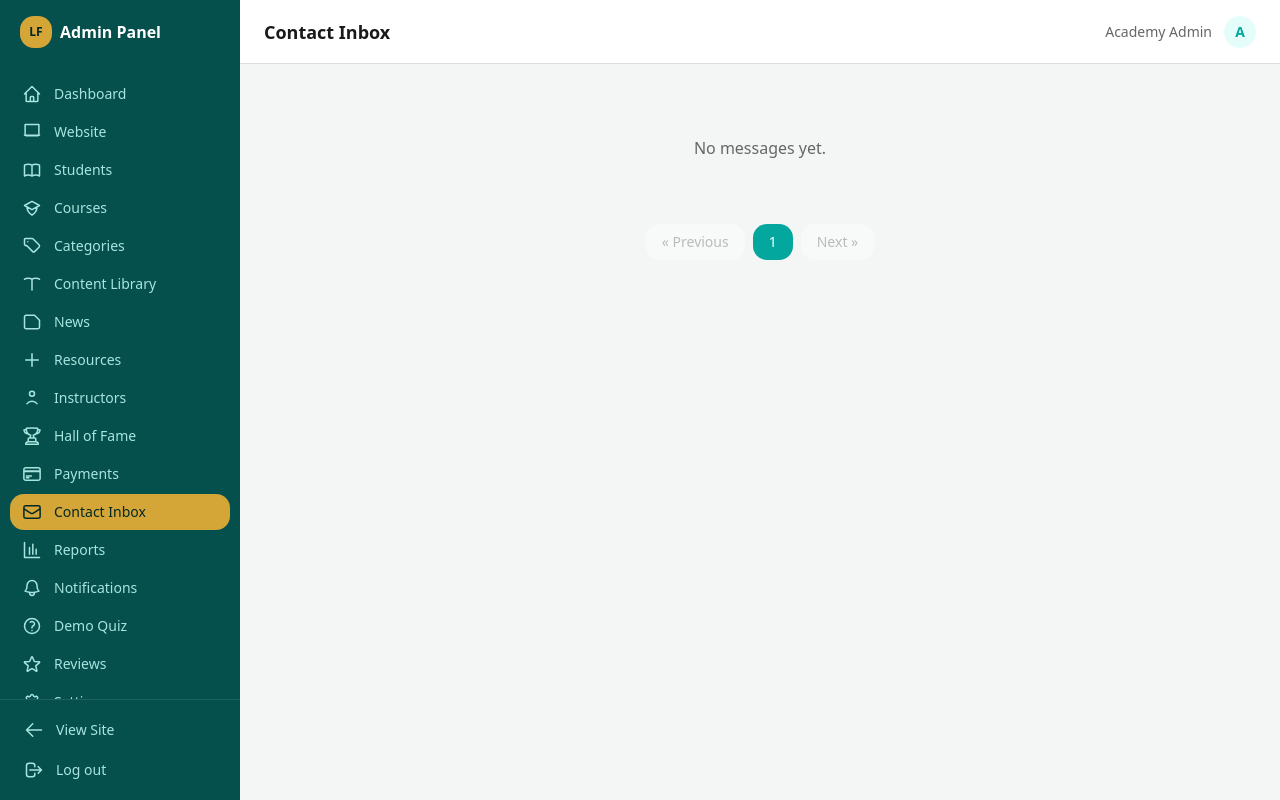
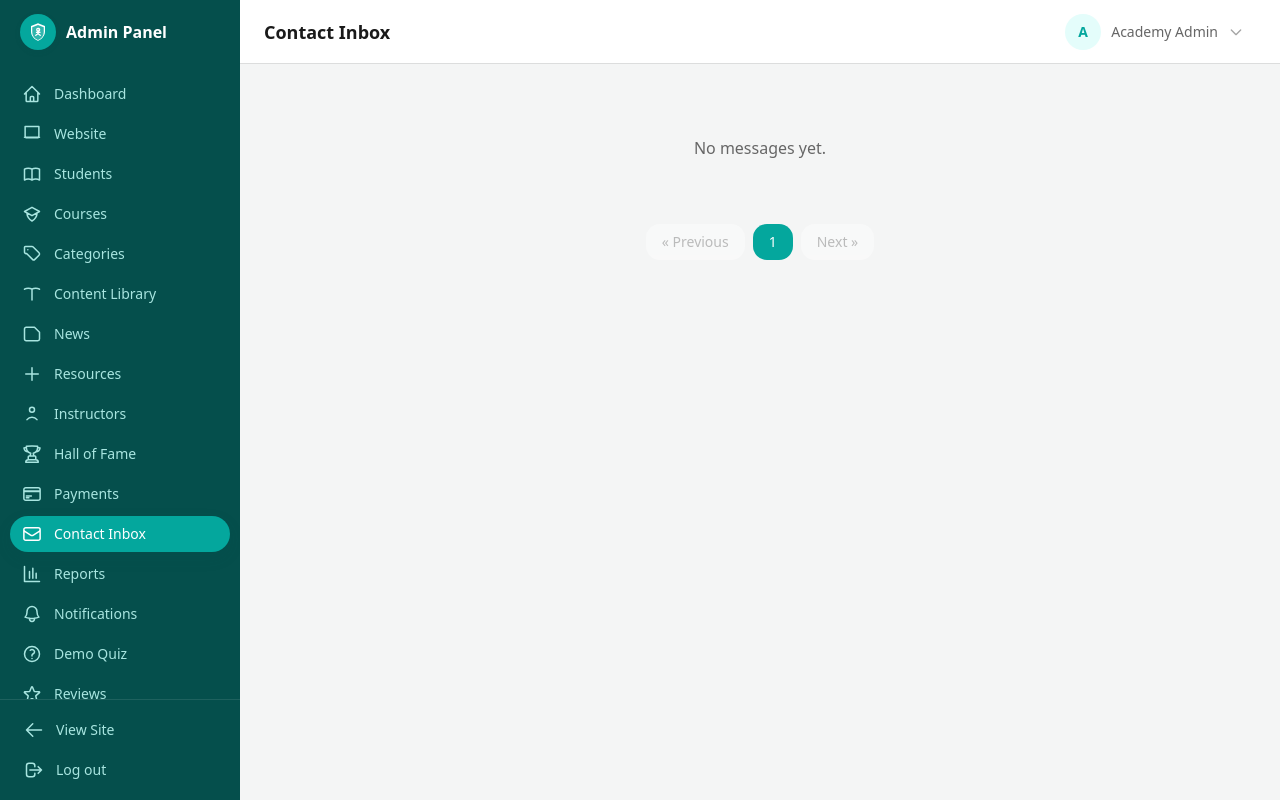
Before and after one commit to Rameesha-Malik/claude, a Laravel app: page /admin/contact-inbox in a window 1280 px wide. Run offline with Laravel 12, Linux system fonts and the light colour scheme; a user stored in the database is signed in; data comes from the database, SQL or seed files in the repository; data that the repository does not hold is empty; style sheets or scripts are compiled from the project's sources; parts of the project's set-up code (start-up, migrations or seed data) failed here and were passed over; some libraries are stand-ins or nearby versions; some web fonts are replaced.

Commit message:
Modernize the Admin Panel UI to match the Student Portal redesign
Applies the same visual language already shipped for the student
portal (rounded-2xl nav items with hover translate/icon scale, a
ShieldMark logo badge, an interactive profile dropdown instead of a
static name) to AdminLayout, and removes the remaining decorative gold:

- AdminLayout: gold logo badge and active-nav highlight -> primary
  teal; static name/avatar -> a dropdown with Profile + Log out.
- Admin Dashboard: stat cards rewritten with icon badges, animated
  counters, and rounded-3xl cards (mirrors the Student Dashboard's
  SummaryCard). Revenue's "Rs." prefix is rendered outside
  AnimatedCounter since that component only supports a trailing
  suffix, not a leading unit.
- News "Pinned" badge and Contact Inbox's unhandled-submission
  highlight: bg-accent/border-accent (gold) -> primary / warning,
  matching the semantic-color convention used everywhere else
  (warning = needs attention, not a decorative accent).

The Reviews star-rating color is left untouched -- gold there is the
universal star-rating convention, not decorative brand gold, same
reasoning already applied to the student side.

```diff
--- a/lion-forces-lms/resources/js/Layouts/AdminLayout.tsx
+++ b/lion-forces-lms/resources/js/Layouts/AdminLayout.tsx
@@ -1,12 +1,13 @@
 import { Link, usePage, router } from '@inertiajs/react';
 import { PropsWithChildren, ReactNode, useState } from 'react';
+import ShieldMark from '@/Components/ShieldMark';
 import { PageProps } from '@/types';
 
 interface NavEntry { label: string; href: string; icon: ReactNode }
 
-function Icon({ d }: { d: string }) {
+function Icon({ d, className = 'h-5 w-5' }: { d: string; className?: string }) {
     return (
-        <svg className="h-5 w-5" fill="none" stroke="currentColor" strokeWidth={1.8} viewBox="0 0 24 24">
+        <svg className={className} fill="none" stroke="currentColor" strokeWidth={1.8} viewBox="0 0 24 24">
             <path strokeLinecap="round" strokeLinejoin="round" d={d} />
         </svg>
     );
@@ -36,38 +37,43 @@ export default function AdminLayout({ children, header }: PropsWithChildren<{ he
     const { site, auth } = usePage<PageProps>().props;
     const { url } = usePage();
     const [mobileOpen, setMobileOpen] = useState(false);
+    const [menuOpen, setMenuOpen] = useState(false);
 
     const sidebar = (
         <div className="flex h-full flex-col bg-secondary text-white">
-            <Link href="/admin" className="flex h-16 items-center gap-2 px-5 text-base font-bold">
-                <span className="flex h-8 w-8 items-center justify-center rounded-lg bg-accent text-xs text-accent-fg">LF</span>
-                Admin Panel
+            <Link href="/admin" className="flex h-16 items-center gap-2.5 px-5 text-base font-bold">
+                <span className="flex h-9 w-9 flex-shrink-0 items-center justify-center rounded-2xl bg-primary text-on-primary shadow-sm">
+                    <ShieldMark className="h-5 w-5" />
+                </span>
+                <span className="truncate">Admin Panel</span>
             </Link>
-            <nav className="flex-1 space-y-0.5 overflow-y-auto px-2.5 py-3">
+            <nav className="flex-1 space-y-1 overflow-y-auto px-2.5 py-3">
                 {NAV.map((item) => {
                     const active = url === item.href || (item.href !== '/admin' && url.startsWith(item.href));
                     return (
                         <Link
                             key={item.href}
                             href={item.href}
-                            className={`flex items-center gap-3 rounded-lg px-3 py-2 text-sm font-medium transition-colors duration-fast ${
-                                active ? 'bg-accent text-accent-fg' : 'text-teal-200 hover:bg-white/10 hover:text-white'
+                            className={`group flex items-center gap-3 rounded-2xl px-3 py-2 text-sm font-medium transition-all duration-normal ${
+                                active
+                                    ? 'bg-primary text-on-primary shadow-md'
+                                    : 'text-teal-200 hover:translate-x-0.5 hover:bg-white/10 hover:text-white'
                             }`}
                         >
-                            {item.icon}
+                            <span className={`transition-transform duration-normal ${active ? '' : 'group-hover:scale-110'}`}>{item.icon}</span>
                             {item.label}
                         </Link>
                     );
                 })}
             </nav>
             <div className="border-t border-white/10 p-3">
-                <Link href="/" className="mb-1 flex items-center gap-3 rounded-lg px-3 py-2 text-sm font-medium text-teal-200 hover:bg-white/10 hover:text-white">
+                <Link href="/" className="mb-1 flex items-center gap-3 rounded-2xl px-3 py-2 text-sm font-medium text-teal-200 transition-colors hover:bg-white/10 hover:text-white">
                     <Icon d="M10.5 19.5L3 12m0 0l7.5-7.5M3 12h18" />
                     View Site
                 </Link>
                 <button
                     onClick={() => router.post('/logout')}
-                    className="flex w-full items-center gap-3 rounded-lg px-3 py-2 text-sm font-medium text-teal-200 hover:bg-white/10 hover:text-white"
+                    className="flex w-full items-center gap-3 rounded-2xl px-3 py-2 text-sm font-medium text-teal-200 transition-colors hover:bg-white/10 hover:text-white"
                 >
                     <Icon d="M17 16l4-4m0 0l-4-4m4 4H7m6 4v1a3 3 0 01-3 3H6a3 3 0 01-3-3V7a3 3 0 013-3h4a3 3 0 013 3v1" />
                     Log out
@@ -96,9 +102,38 @@ export default function AdminLayout({ children, header }: PropsWithChildren<{ he
                     </button>
                     {header && <h1 className="text-lg font-bold text-text">{header}</h1>}
                     <div className="ml-auto flex items-center gap-3">
-                        <span className="text-sm font-medium text-text-secondary">{auth.user?.name}</span>
-                        <div className="flex h-8 w-8 items-center justify-center rounded-full bg-primary-subtle text-sm font-bold text-primary">
-                            {auth.user?.name?.charAt(0).toUpperCase()}
+                        <div className="relative">
+                            <button
+                                onClick={() => setMenuOpen((v) => !v)}
+                                className="flex items-center gap-2.5 rounded-full py-1 pl-1 pr-3 transition-colors duration-fast hover:bg-surface-sunken"
+                            >
+                                <div className="flex h-9 w-9 items-center justify-center rounded-full bg-primary-subtle text-sm font-bold text-primary">
+                                    {auth.user?.name?.charAt(0).toUpperCase()}
+                                </div>
+                                <span className="hidden text-sm font-medium text-text-secondary sm:block">{auth.user?.name}</span>
+                                <svg className={`h-4 w-4 text-text-muted transition-transform duration-fast ${menuOpen ? 'rotate-180' : ''}`} fill="none" stroke="currentColor" strokeWidth={2} viewBox="0 0 24 24">
+                                    <path strokeLinecap="round" strokeLinejoin="round" d="M19 9l-7 7-7-7" />
+                                </svg>
+                            </button>
+
+                            {menuOpen && (
+                                <>
+                                    <div className="fixed inset-0 z-40" onClick={() => setMenuOpen(false)} />
+                                    <div className="absolute right-0 z-50 mt-2 w-48 overflow-hidden rounded-2xl border border-border bg-surface py-1.5 shadow-xl">
+                                        <Link href="/profile" className="flex items-center gap-2.5 px-4 py-2.5 text-sm text-text hover:bg-primary-subtle hover:text-primary">
+                                            <Icon d="M16 7a4 4 0 11-8 0 4 4 0 018 0zM12 14a7 7 0 00-7 7h14a7 7 0 00-7-7z" />
+                                            Profile
+                                        </Link>
+                                        <button
+                                            onClick={() => router.post('/logout')}
+                                            className="flex w-full items-center gap-2.5 px-4 py-2.5 text-left text-sm text-danger hover:bg-danger-bg"
+                                        >
+                                            <Icon d="M17 16l4-4m0 0l-4-4m4 4H7m6 4v1a3 3 0 01-3 3H6a3 3 0 01-3-3V7a3 3 0 013-3h4a3 3 0 013 3v1" />
+                                            Log out
+                                        </button>
+                                    </div>
+                                </>
+                            )}
                         </div>
                     </div>
                 </header>
--- a/lion-forces-lms/resources/js/Pages/Admin/ContactInbox/Index.tsx
+++ b/lion-forces-lms/resources/js/Pages/Admin/ContactInbox/Index.tsx
@@ -13,7 +13,7 @@ export default function ContactInboxIndex({ submissions }: Props) {
 
             <div className="space-y-3">
                 {submissions.data.map((s) => (
-                    <div key={s.id} className={`rounded-2xl border p-5 ${s.is_handled ? 'border-border bg-surface' : 'border-accent bg-surface'}`}>
+                    <div key={s.id} className={`rounded-2xl border p-5 ${s.is_handled ? 'border-border bg-surface' : 'border-warning bg-surface'}`}>
                         <div className="flex items-start justify-between gap-4">
                             <div>
                                 <div className="font-semibold text-text">{s.name} — <span className="font-normal text-text-secondary">{s.email}</span></div>
@@ -23,7 +23,7 @@ export default function ContactInboxIndex({ submissions }: Props) {
                             </div>
                             <button
                                 onClick={() => router.post(`/admin/contact-inbox/${s.id}/toggle-handled`, {}, { preserveScroll: true })}
-                                className={`flex-shrink-0 rounded-full px-3 py-1 text-xs font-bold uppercase ${s.is_handled ? 'bg-success-bg text-success' : 'bg-accent text-accent-fg'}`}
+                                className={`flex-shrink-0 rounded-full px-3 py-1 text-xs font-bold uppercase ${s.is_handled ? 'bg-success-bg text-success' : 'bg-warning-bg text-warning'}`}
                             >
                                 {s.is_handled ? 'Handled' : 'Mark Handled'}
                             </button>
--- a/lion-forces-lms/resources/js/Pages/Admin/Dashboard.tsx
+++ b/lion-forces-lms/resources/js/Pages/Admin/Dashboard.tsx
@@ -1,4 +1,7 @@
 import { Head } from '@inertiajs/react';
+import { ReactNode } from 'react';
+import AnimatedCounter from '@/Components/AnimatedCounter';
+import RevealOnScroll from '@/Components/RevealOnScroll';
 import AdminLayout from '@/Layouts/AdminLayout';
 
 interface Stats {
@@ -15,24 +18,55 @@ interface Props {
     popularCourses: { title: string; enrollments: number }[];
 }
 
+function Icon({ d, className = 'h-5 w-5' }: { d: string; className?: string }) {
+    return (
+        <svg className={className} fill="none" stroke="currentColor" strokeWidth={1.8} viewBox="0 0 24 24">
+            <path strokeLinecap="round" strokeLinejoin="round" d={d} />
+        </svg>
+    );
+}
+
+const ICONS = {
+    students: 'M12 6.253v13m0-13C10.832 5.477 9.246 5 7.5 5S4.168 5.477 3 6.253v13C4.168 18.477 5.754 18 7.5 18s3.332.477 4.5 1.253m0-13C13.168 5.477 14.754 5 16.5 5c1.746 0 3.332.477 4.5 1.253v13C19.832 18.477 18.246 18 16.5 18c-1.746 0-3.332.477-4.5 1.253',
+    pulse: 'M4 12h3l2 8 4-16 2 8h5',
+    sparkle: 'M9.813 15.904L9 18.75l-.813-2.846a4.5 4.5 0 00-3.09-3.09L2.25 12l2.846-.813a4.5 4.5 0 003.09-3.09L9 5.25l.813 2.846a4.5 4.5 0 003.09 3.09L15.75 12l-2.846.813a4.5 4.5 0 00-3.09 3.09z',
+    course: 'M12 14l9-5-9-5-9 5 9 5zm0 0l6.16-3.422A12.083 12.083 0 0112 20.417a12.083 12.083 0 01-6.16-9.839L12 14z',
+    ticket: 'M9 12h6m-6 4h6m2 5H7a2 2 0 01-2-2V5a2 2 0 012-2h5.586a1 1 0 01.707.293l5.414 5.414a1 1 0 01.293.707V19a2 2 0 01-2 2z',
+    cash: 'M2.25 8.25h19.5M2.25 9h19.5m-16.5 5.25h6m-6 2.25h3m-3.75 3h15a2.25 2.25 0 002.25-2.25V6.75A2.25 2.25 0 0019.5 4.5h-15a2.25 2.25 0 00-2.25 2.25v10.5A2.25 2.25 0 004.5 19.5z',
+    clock: 'M12 8v4l3 3m6-3a9 9 0 11-18 0 9 9 0 0118 0z',
+    chart: 'M4 20V10m6.67 10V4M17.33 20v-7',
+};
+
 export default function Dashboard({ stats, recentEnrollments, recentPayments, popularCourses }: Props) {
     return (
         <AdminLayout header="Dashboard">
             <Head title="Admin Dashboard" />
 
-            <div className="grid gap-4 sm:grid-cols-2 lg:grid-cols-4">
-                <Stat label="Total Students" value={stats.total_students} />
-                <Stat label="Active Students" value={stats.active_students} accent="success" />
-                <Stat label="New This Week" value={stats.new_this_week} />
-                <Stat label="Total Courses" value={stats.total_courses} />
-                <Stat label="Total Enrollments" value={stats.total_enrollments} />
-                <Stat label="Revenue (30d, verified)" value={`Rs. ${Number(stats.recent_payments_total).toLocaleString()}`} accent="success" />
-                <Stat label="Pending Payments" value={stats.pending_payments} accent={stats.pending_payments > 0 ? 'warning' : undefined} />
-                <Stat label="Test Attempts (7d)" value={stats.recent_attempts} />
-            </div>
+            <RevealOnScroll staggerMs={60} className="grid gap-4 sm:grid-cols-2 lg:grid-cols-4">
+                <Stat label="Total Students" value={stats.total_students} icon={<Icon d={ICONS.students} />} />
+                <Stat label="Active Students" value={stats.active_students} icon={<Icon d={ICONS.pulse} />} tone="success" />
+                <Stat label="New This Week" value={stats.new_this_week} icon={<Icon d={ICONS.sparkle} />} />
+                <Stat label="Total Courses" value={stats.total_courses} icon={<Icon d={ICONS.course} />} />
+                <Stat label="Total Enrollments" value={stats.total_enrollments} icon={<Icon d={ICONS.ticket} />} />
+                <Stat
+                    label="Revenue (30d, verified)"
+                    value={Number(stats.recent_payments_total).toLocaleString()}
+                    prefix="Rs. "
+                    icon={<Icon d={ICONS.cash} />}
+                    tone="success"
+                />
+                <Stat
+                    label="Pending Payments"
+                    value={stats.pending_payments}
+                    icon={<Icon d={ICONS.clock} />}
+                    tone={stats.pending_payments > 0 ? 'warning' : 'primary'}
+                    badge={stats.pending_payments > 0 ? 'Needs review' : undefined}
+                />
+                <Stat label="Test Attempts (7d)" value={stats.recent_attempts} icon={<Icon d={ICONS.chart} />} />
+            </RevealOnScroll>
 
             <div className="mt-8 grid gap-6 lg:grid-cols-3">
-                <div className="rounded-2xl border border-border bg-surface p-5 lg:col-span-2 min-w-0">
+                <div className="rounded-3xl border border-border bg-surface p-5 lg:col-span-2 min-w-0">
                     <h2 className="mb-4 font-bold text-text">Recent Enrollments</h2>
                     {recentEnrollments.length === 0 ? (
                         <p className="text-sm text-text-secondary">No enrollments yet.</p>
@@ -60,7 +94,7 @@ export default function Dashboard({ stats, recentEnrollments, recentPayments, po
                     )}
                 </div>
 
-                <div className="rounded-2xl border border-border bg-surface p-5 min-w-0">
+                <div className="rounded-3xl border border-border bg-surface p-5 min-w-0">
                     <h2 className="mb-4 font-bold text-text">Popular Courses</h2>
                     {popularCourses.length === 0 ? (
                         <p className="text-sm text-text-secondary">No data yet.</p>
@@ -77,7 +111,7 @@ export default function Dashboard({ stats, recentEnrollments, recentPayments, po
                 </div>
             </div>
 
-            <div className="mt-6 rounded-2xl border border-border bg-surface p-5">
+            <div className="mt-6 rounded-3xl border border-border bg-surface p-5">
                 <h2 className="mb-4 font-bold text-text">Recent Payments</h2>
                 {recentPayments.length === 0 ? (
                     <p className="text-sm text-text-secondary">No payments yet.</p>
@@ -109,11 +143,40 @@ export default function Dashboard({ stats, recentEnrollments, recentPayments, po
     );
 }
 
-function Stat({ label, value, accent }: { label: string; value: string | number; accent?: 'success' | 'warning' }) {
-    const color = accent === 'success' ? 'text-success' : accent === 'warning' ? 'text-warning' : 'text-primary';
+function Stat({
+    label,
+    value,
+    icon,
+    tone = 'primary',
+    badge,
+    prefix,
+}: {
+    label: string;
+    value: string | number;
+    icon: ReactNode;
+    tone?: 'primary' | 'success' | 'warning';
+    badge?: string;
+    /** Rendered before the animated digits, e.g. "Rs. " -- kept out of
+     * AnimatedCounter's value since it only supports a trailing suffix. */
+    prefix?: string;
+}) {
+    const iconTone = tone === 'warning' ? 'bg-warning-bg text-warning' : tone === 'success' ? 'bg-success-bg text-success' : 'bg-primary-subtle text-primary';
     return (
-        <div className="rounded-2xl border border-border bg-surface p-5">
-            <div className={`text-2xl font-bold ${color}`}>{value}</div>
+        <div className="group rounded-3xl border border-border bg-surface p-5 transition-all duration-normal hover:-translate-y-1 hover:shadow-lg">
+            <div className="flex items-center justify-between">
+                <span className={`flex h-11 w-11 items-center justify-center rounded-2xl transition-transform duration-normal group-hover:scale-110 ${iconTone}`}>
+                    {icon}
+                </span>
+                {badge && (
+                    <span className="rounded-full bg-warning-bg px-2.5 py-1 text-[0.65rem] font-bold uppercase tracking-wide text-warning">
+                        {badge}
+                    </span>
+                )}
+            </div>
+            <div className="mt-4 font-display text-3xl text-text">
+                {prefix}
+                <AnimatedCounter value={String(value)} />
+            </div>
             <div className="mt-1 text-sm text-text-secondary">{label}</div>
         </div>
     );
--- a/lion-forces-lms/resources/js/Pages/Admin/News/Index.tsx
+++ b/lion-forces-lms/resources/js/Pages/Admin/News/Index.tsx
@@ -25,7 +25,7 @@ export default function NewsIndex({ announcements, categories }: { announcements
                             <div>
                                 <div className="mb-1 flex gap-2">
                                     {item.organization && <span className="rounded-full bg-primary-subtle px-2 py-0.5 text-xs font-bold text-primary">{item.organization}</span>}
-                                    {item.is_pinned && <span className="rounded-full bg-accent px-2 py-0.5 text-xs font-bold text-accent-fg">Pinned</span>}
+                                    {item.is_pinned && <span className="rounded-full bg-primary px-2 py-0.5 text-xs font-bold text-on-primary">Pinned</span>}
                                     <span className={`rounded-full px-2 py-0.5 text-xs font-bold uppercase ${item.is_active ? 'bg-success-bg text-success' : 'bg-surface-sunken text-text-muted'}`}>
                                         {item.is_active ? 'Active' : 'Off'}
                                     </span>
```
